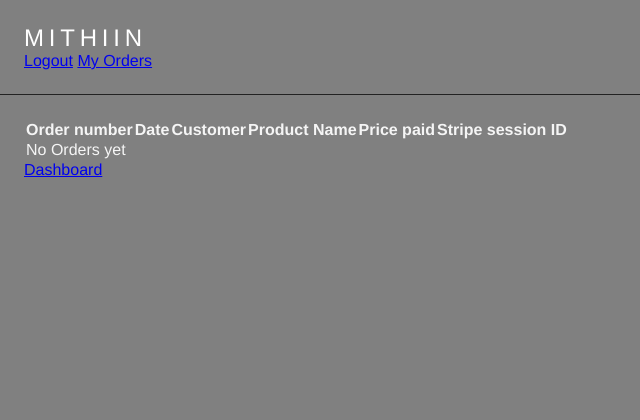
After one commit to KingMiks/mithiin-store, a Flask app: page /admin/orders in a window 1280 px wide. The commit adds this page. Shown: the top 420 px of the page, without its empty margins (0-640 px from the left). Run offline with Flask 3, Linux system fonts and the light colour scheme; the visitor is signed in with stand-in values (Sample User, id 1).

Commit message:
added orders page to admin dashboard and made an orders table to display current orders

```diff
--- a/models.py
+++ b/models.py
@@ -21,6 +21,7 @@ class Order(db.Model):
     price_paid = db.Column(db.Integer())
     time = db.Column(db.DateTime())
     product = db.relationship("Product")
+    user = db.relationship("User")
     stripe_session_id = db.Column(db.String(200), unique=True)
 
 
--- a/routes/admin.py
+++ b/routes/admin.py
@@ -86,3 +86,9 @@ def admin_delete(product_id):
         db.session.delete(product)
         db.session.commit()
     return redirect(url_for("admin.admin_dashboard"))
+
+@admin.route("/admin/orders", methods=["GET"])
+@admin_required
+def admin_orders():
+    orders = Order.query.order_by(Order.time.desc()).all()
+    return render_template("admin/orders.html", orders=orders)
--- a/templates/admin/dashboard.html
+++ b/templates/admin/dashboard.html
@@ -22,5 +22,6 @@
   <button type="submit">Delete</button>
 </form>
 {% endfor %}
+<a href="{{ url_for('admin.admin_orders') }}">Orders</a>
 <a href="{{ url_for('admin.admin_logout') }}">Logout</a>
 {% endblock %}
--- /dev/null
+++ b/templates/admin/orders.html
@@ -0,0 +1,35 @@
+{% extends "base.html" %}
+{% block title %}Orders{% endblock %}
+
+{% block content %}
+<table>
+  <tr>
+    <th>Order number</th>
+    <th>Date</th>
+    <th>Customer</th>
+    <th>Product Name</th>
+    <th>Price paid</th>
+    <th>Stripe session ID</th>
+  </tr>
+  {% for order in orders %}
+  <tr>
+    <td>{{ order.id }}</td>
+      <td>{{ order.time.strftime("%b %d, %Y %I:%M %p") }}</td>
+    {% if order.user.email %}
+    <td>{{order.user.email}}</td>
+    {% else %}
+    <td>Guest</td>
+    {% endif %}
+    <td>{{order.product.name}}</td>
+    <td>${{ "{:,}".format(order.price_paid) }}</td>
+    <td>{{order.stripe_session_id}}</td>
+  </tr>
+  {% else %}
+  <tr>
+    <td colspan="6">No Orders yet</td>
+  </tr>
+  {% endfor %}
+</table>
+
+ <a href="{{ url_for('admin.admin_dashboard') }}">Dashboard</a>
+ {% endblock %}
```
